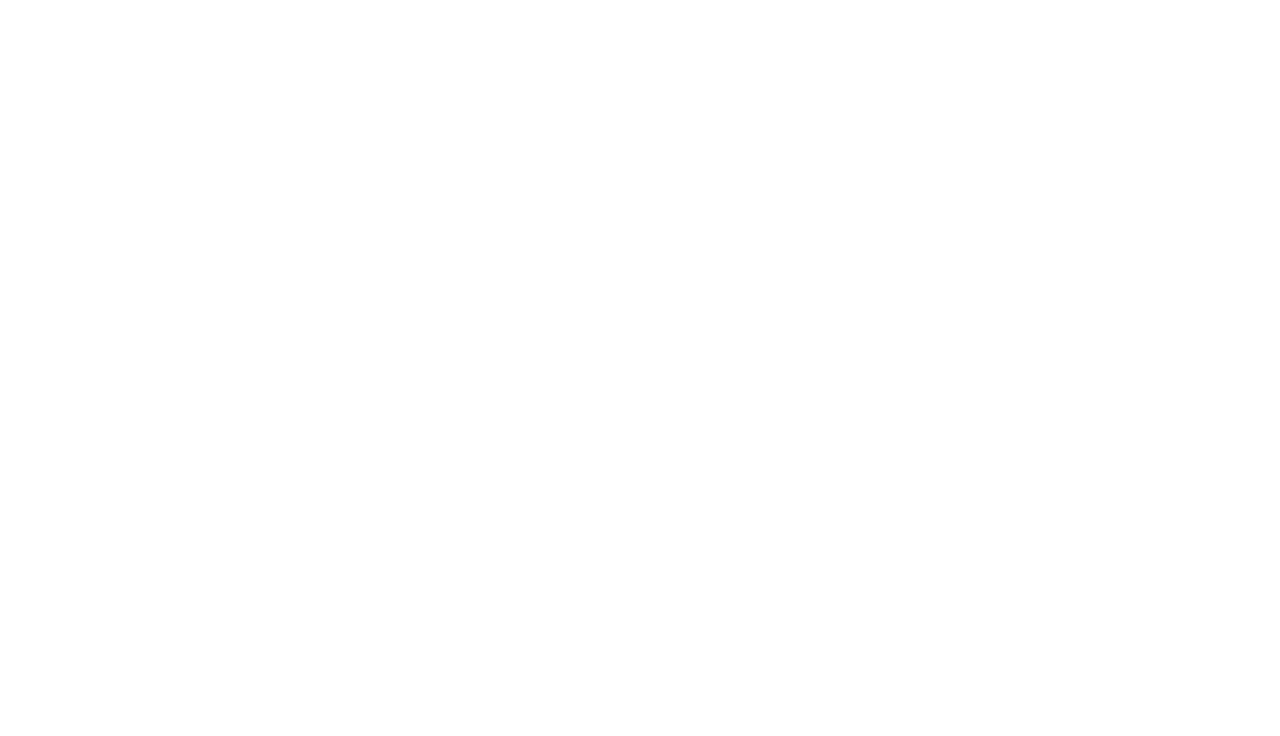
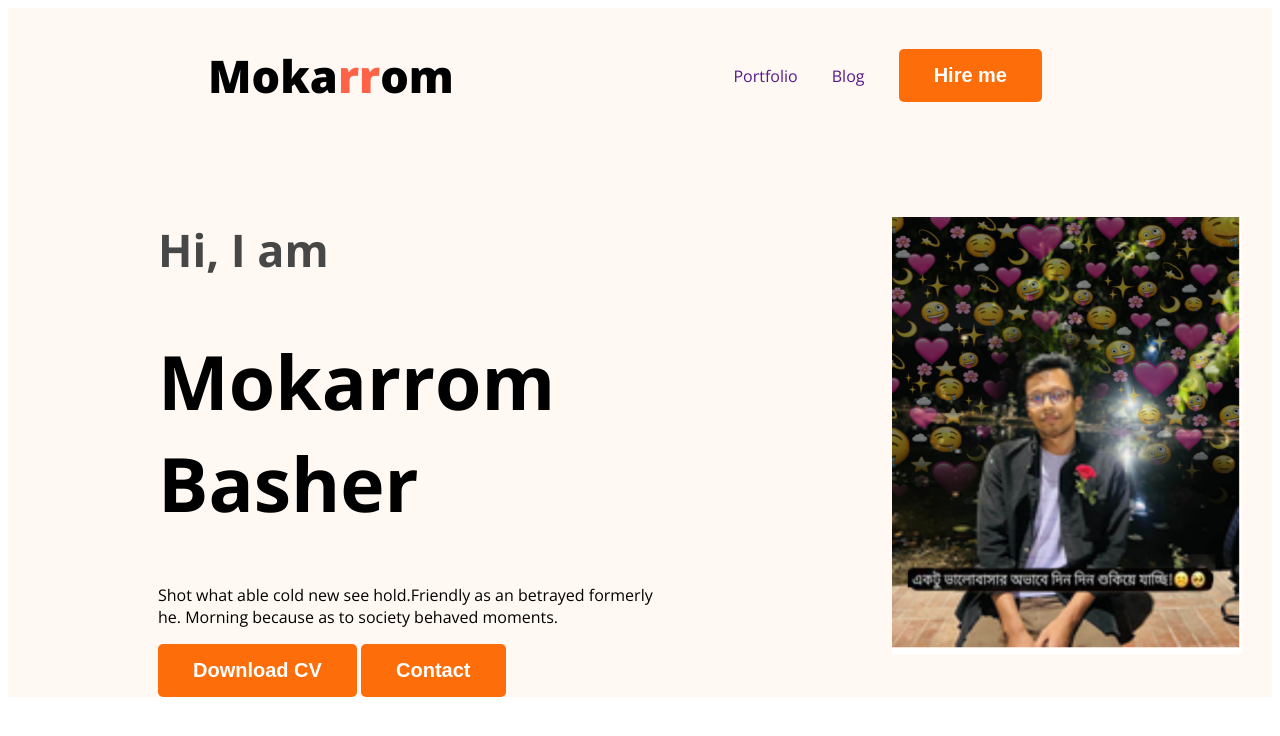
Before and after one commit to abir-arefin/developer-portfolio, a plain HTML site: page index.html in a window 1280 px wide. Drawn offline with nearby package versions, Linux system fonts and the light colour scheme.

Commit message:
creating headerr

```diff
--- a/index.html
+++ b/index.html
@@ -1,13 +1,42 @@
 <!DOCTYPE html>
 <html lang="en">
+
 <head>
     <meta charset="UTF-8">
     <meta name="viewport" content="width=device-width, initial-scale=1.0">
     <title>Portfolio</title>
+    <link rel="preconnect" href="https://fonts.googleapis.com">
+    <link rel="preconnect" href="https://fonts.gstatic.com" crossorigin>
+    <link
+        href="https://fonts.googleapis.com/css2?family=Lato:ital,wght@0,400;0,700;1,400&family=Open+Sans:wght@400;700;800&display=swap"
+        rel="stylesheet">
+    <link rel="stylesheet" href="styles/developer.css">
+
 </head>
+
 <body>
-    <header>
-
+    <header class="header">
+        <nav class="nav-section">
+            <div class="title">
+                <h2>Moka<span style="color: tomato;">rr</span>om</h2>
+            </div>
+            <ul>
+                <li><a href="">Portfolio</a></li>
+                <li><a href="">Blog</a></li>
+                <li><a href=""><input class="btn-prime" type="button" value="Hire me"></a></li>
+            </ul>
+        </nav>
+        <div class="banner">
+            <div class="banner-content">
+                <h3 class="banner-greeting">Hi, I am</h3>
+                <h1 class="banner-title">Mokarrom Basher</h1>
+                <p class="banner-description">Shot what able cold new see hold.Friendly as an betrayed formerly he.
+                    Morning because as to society behaved moments.</p>
+                <button class="btn-prime"><i class="fa-solid fa-download"></i> Download CV</button>
+                <button class="btn-prime"><i class="fa-solid fa-phone"></i> Contact</button>
+            </div>
+            <img id="pro-pic" src="images/mokarrom.jpg" alt="">
+        </div>
     </header>
 
     <main>
@@ -18,4 +47,5 @@
 
     </footer>
 </body>
+
 </html>
--- a/styles/developer.css
+++ b/styles/developer.css
@@ -0,0 +1,64 @@
+body{
+    font-family: 'Open Sans', sans-serif;
+}
+.nav-section{
+    display: flex;
+    align-items: center;
+    justify-content: space-between;
+    margin-right: 200px;
+    margin-left: 200px;
+}
+nav li{
+    list-style: none;
+    display: inline;
+    padding-right: 30px;
+}
+li a{
+    text-decoration: none;
+
+}
+li a:hover{
+    color: teal ;
+}
+.title{
+    font-size: 30px;
+}
+.header{
+    background-color: #FFF8F3;
+}
+.btn-prime{
+    padding-top: 15px;
+    padding-bottom: 15px;
+    padding-right: 35px;
+    padding-left: 35px;
+    color: white;
+    background-color: #FD6E0A;
+    border: 0;
+    font-size: 20px;
+    font-weight: 700;
+    border-radius: 5px;
+}
+div h2{
+    font-weight: 800;
+}
+
+.banner-greeting{
+    color: #474747;
+    font-size: 45px;
+}
+.banner-title{
+    font-size: 75px;
+    font-weight: 700px;
+}
+.banner{
+    margin: 30px 30px 0px 150px;
+    display: flex;
+    align-items: center;
+    justify-content: space-between;
+}
+#pro-pic{
+    width: 350px;
+}
+.banner-content{
+    max-width: 500px;
+}
```
Also changed, not shown: images/icons/facebook.png (added), images/icons/insta.png (added), images/icons/js.png (added), images/icons/mongo.png (added), images/icons/nodejs.png (added), images/icons/react.png (added), images/icons/twitter.png (added).
